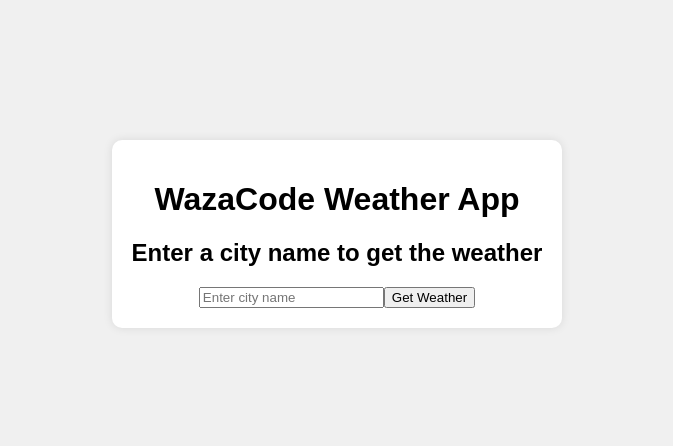
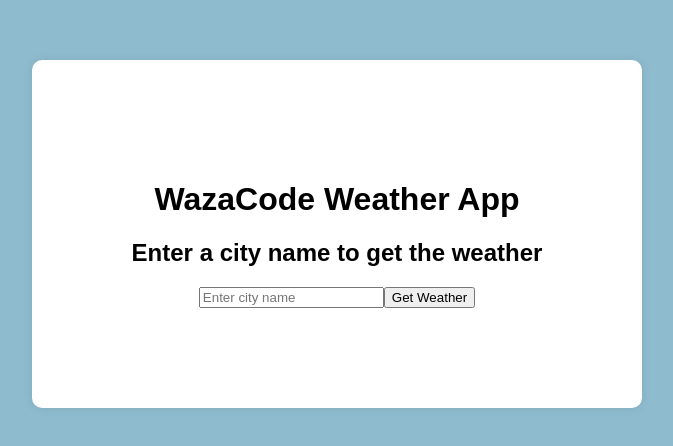
Before and after one commit to ishimwepati/Weather-App-React, a React (Create React App) app: page / in a window 1280 px wide. Shown: the part 166-612 px from the top of the page, without its empty margins (303-976 px from the left). Built offline with nearby package versions, Linux system fonts and the light colour scheme.

Commit message:
CSS added

```diff
--- a/src/App.css
+++ b/src/App.css
@@ -5,11 +5,11 @@ body {
   align-items: center;
   height: 100vh;
   margin: 0;
-  background-color: #f0f0f0;
+  background-color: #67a5bdbc;
 }
 .container {
   text-align: center;
-  padding: 20px;
+  padding: 100px;
   border-radius: 10px;
   box-shadow: 0 0 10px rgba(0, 0, 0, 0.1);
   background-color: #fff;
```
